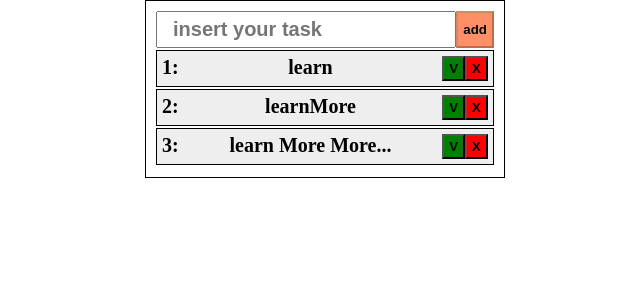
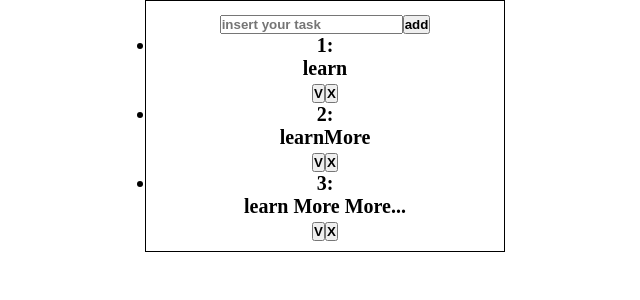
Before and after one commit to kozzztia/todo-page, a React (Create React App) app: page / in a window 1280 px wide. Shown: the top 300 px of the page, without its empty margins (315-955 px from the left). Built offline with nearby package versions, Linux system fonts and the light colour scheme.

Commit message:
crear css & del disabled

```diff
--- a/src/App.css
+++ b/src/App.css
@@ -13,41 +13,3 @@
   font-weight: bold;
   color: black;
 }
-form{
-  display: flex;
-  flex-direction: row;
-}
-button{
-  background: rgba(255, 69, 0, 0.6);
-  padding: 5px;
-  cursor: pointer;
-}
-input{
-  width:100%;
-  padding: 5px 15px;
-  font-size: 20px;
-}
-ul{
-  list-style-type: none;
-
-}
-ul>li{
-  width:100%;
-  background: #eee;
-  display:flex;
-  flex-direction: row;
-  border:1px solid #000;
-  padding:5px;
-  margin: 2px 0;
-}
-ul button{
-  width: 25px;
-  height: 25px;
-  display: flex;
-  justify-content: center;
-  align-items: center;
-}
-ul>li>p{
-  width:100%;
-  display: block;
-}
--- a/src/App.tsx
+++ b/src/App.tsx
@@ -26,9 +26,6 @@ const  App:FC = () => {
                    value={task}
                 />
                 <button
-                    disabled={
-                        task.length<3||todos.some(item => item.todoTask === task)
-                }
                     type="submit">
                     add
                 </button>
--- a/src/components/TodoItem.tsx
+++ b/src/components/TodoItem.tsx
@@ -4,9 +4,7 @@ import TodoText from "./TodoText";
 
 const TodoItem = ({todos, setTodos ,task ,item , keys}:todoItemType) => {
     return (
-        <li key={keys}
-            style={task === item.todoTask?{textDecoration:"underline red"}:{textDecoration:"none"}}
-        >
+        <li key={keys}>
             {item.id + ':'}
             <TodoText
                 text ={item.todoTask}
@@ -15,8 +13,6 @@ const TodoItem = ({todos, setTodos ,task ,item , keys}:todoItemType) => {
                 id={item.id}
             />
             <button
-                style={{backgroundColor: "green"}}
-                disabled = {task === item.todoTask }
                 onClick={()=>{
                     setTodos(todos.map(todo => todo.id===item.id?
                         {id:item.id , todoTask: item.todoTask , done : !item.done}
@@ -25,7 +21,6 @@ const TodoItem = ({todos, setTodos ,task ,item , keys}:todoItemType) => {
             >V</button>
 
             <button
-                style={{backgroundColor: "red"}}
                 disabled = {task === item.todoTask || !item.done}
                 onClick={()=>{
                     setTodos(todos.filter(filteredItem => filteredItem.id !== item.id))
--- a/src/components/TodoText.tsx
+++ b/src/components/TodoText.tsx
@@ -14,12 +14,7 @@ const TodoText = ({text,setTodos,todos ,id}:todoTextType) => {
                         }}
                     >{text}</p>
                     :
-                    <p style={{display:"flex", flexDirection:"row"}}
-                       onFocus={()=>{
-                           setChange(false)
-                       }
-                       }
-                    >
+                    <p style={{display:"flex", flexDirection:"row"}}>
                         <input type="text"
 
                             onChange={(e)=>{
@@ -40,6 +35,7 @@ const TodoText = ({text,setTodos,todos ,id}:todoTextType) => {
                                     todo
                                 ))
                                 setNewValue("")
+                                setChange(false)
                             }
 
                         }
```
